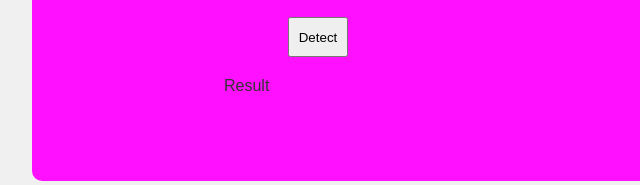
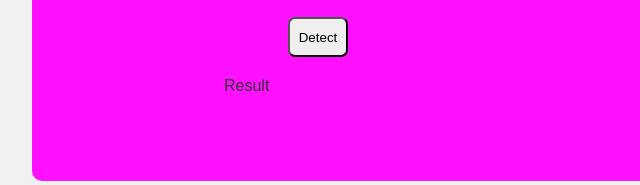
Before and after one commit to Paritosh51/Unicode_Character_Value, a plain HTML site: page index.html in a window 1280 px wide. Shown: the part 499-684 px from the top of the page, 224-864 px from the left. Drawn offline with Linux system fonts and the light colour scheme.

Commit message:
Update uniqueCode.css

```diff
--- a/uniqueCode.css
+++ b/uniqueCode.css
@@ -53,6 +53,8 @@ button{
     width: 60px;
     height: 40px;
     margin-left: 20vw;
+    curson:pointer;
+    border-radius:7px;
 }
 p{
     margin-left: 15vw;
```
